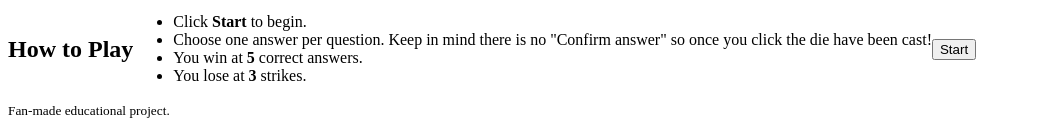
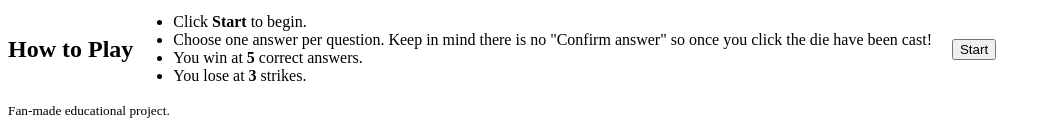
Before and after one commit to andyperciballi/who-wants-to-be-a-lord-of-waterdeep, a plain HTML site: page index.html in a window 1280 px wide. Shown: the part 420-549 px from the top of the page, without its empty margins (0-1051 px from the left). Drawn offline with Linux system fonts and the light colour scheme.

Commit message:
fixed start button spacing

```diff
--- a/css/style.css
+++ b/css/style.css
@@ -51,9 +51,11 @@
   align-items:center;
 }
 
-#start-btn {
+#start-button {
   display:inline-block ;
+  margin: 20px; /* adds space on all sides */
 }
+
 
 /* =========================
    END SCREEN STATES
```
